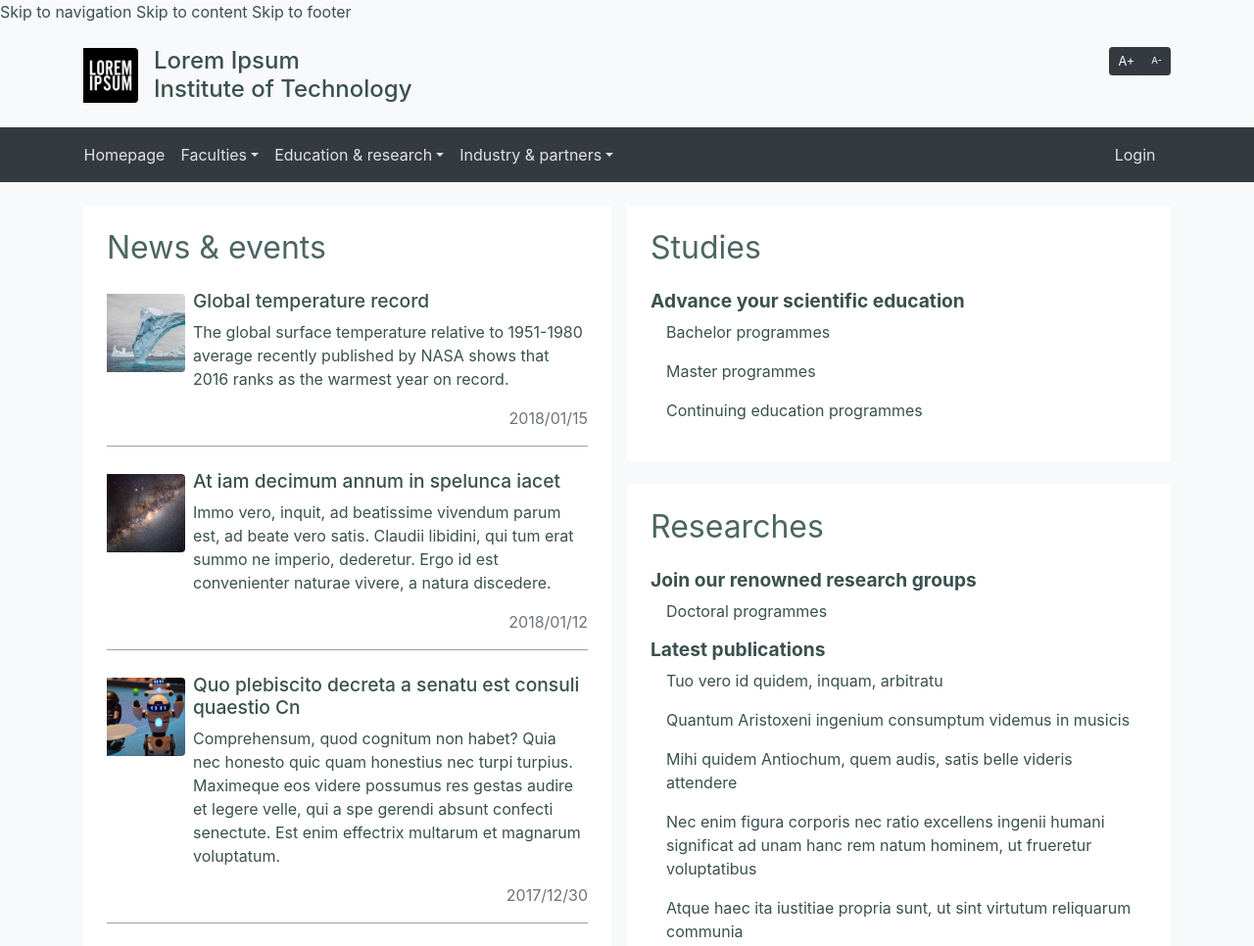
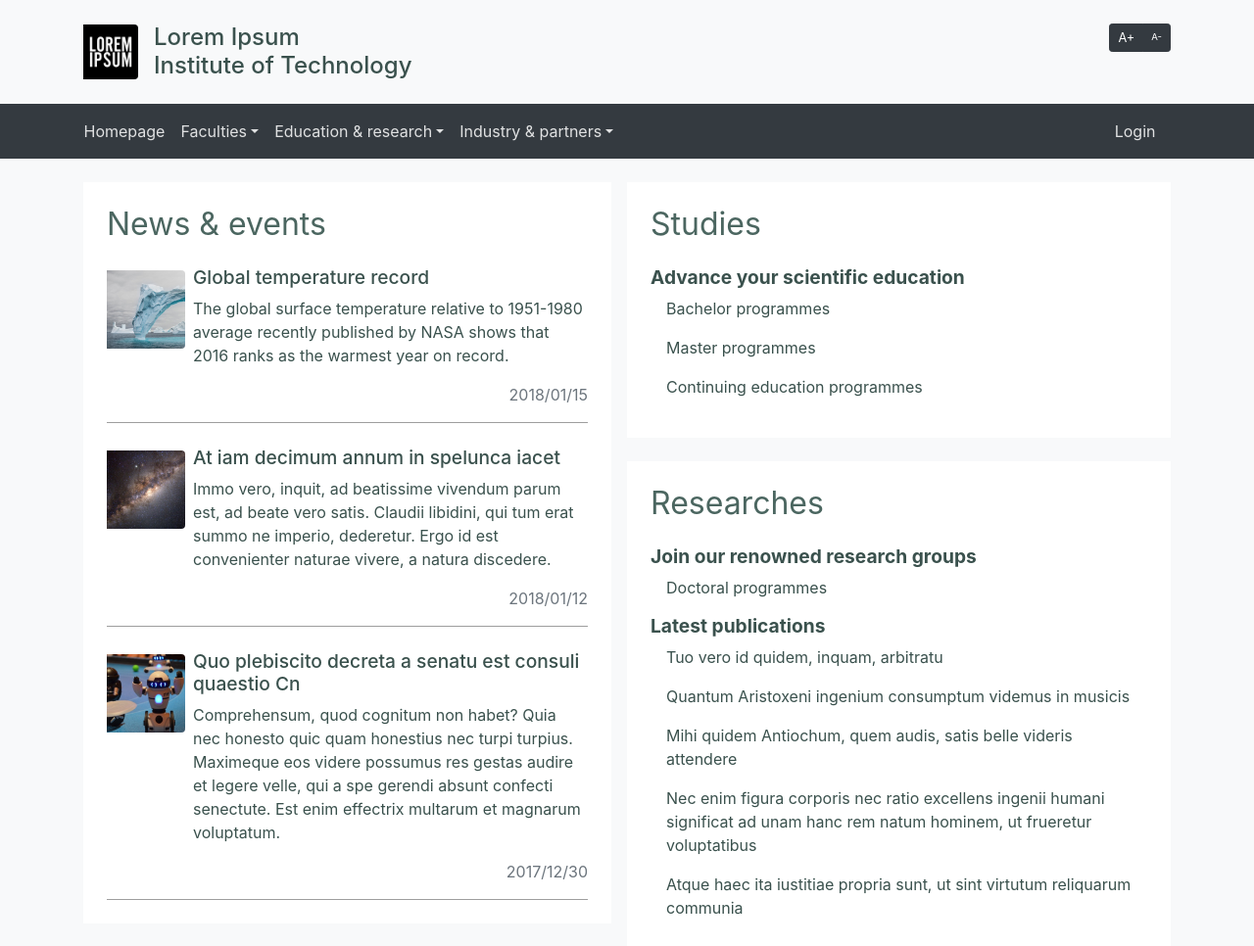
Before and after one commit to bazziprincess/Web_uzh, a plain HTML site: page src/index.html in a window 1280 px wide. Shown: the top 966 px of the page at 98% size. Drawn offline with Linux system fonts and the light colour scheme.

Commit message:
Exercise3 skip links

```diff
--- a/src/css/index.css
+++ b/src/css/index.css
@@ -10,3 +10,26 @@
 .studies li {
     margin-top: 1.2rem
 }
+
+.skip-link {
+    position: absolute;
+    left: -999px;
+    top: auto;
+    width: 1px;
+    height: 1px;
+    overflow: hidden;
+    z-index: -1;
+  }
+
+  .skip-link:focus {
+    position: absolute;
+    top: 0;
+    left: 0;
+    width: auto;
+    height: auto;
+    padding: 8px 16px;
+    background-color: #000;
+    color: #fff;
+    z-index: 1000;
+    text-decoration: underline;
+  }
```
